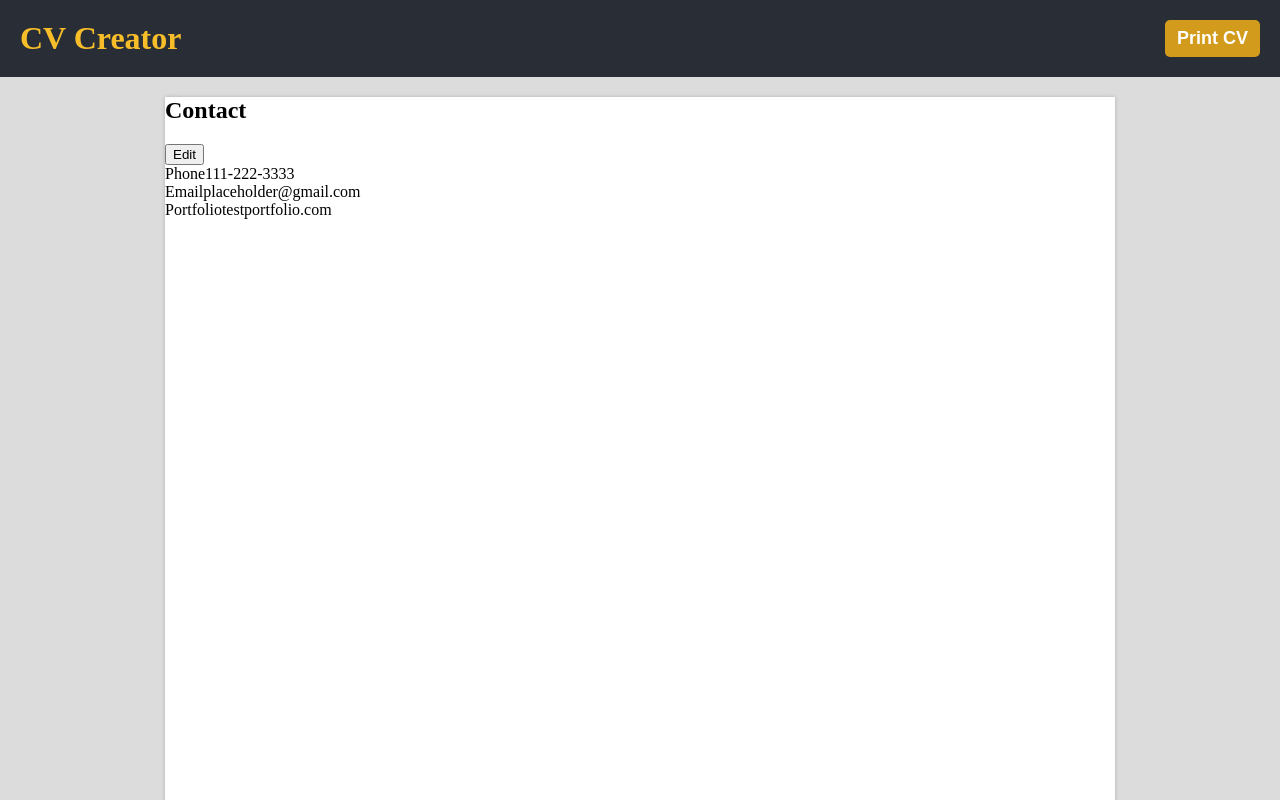
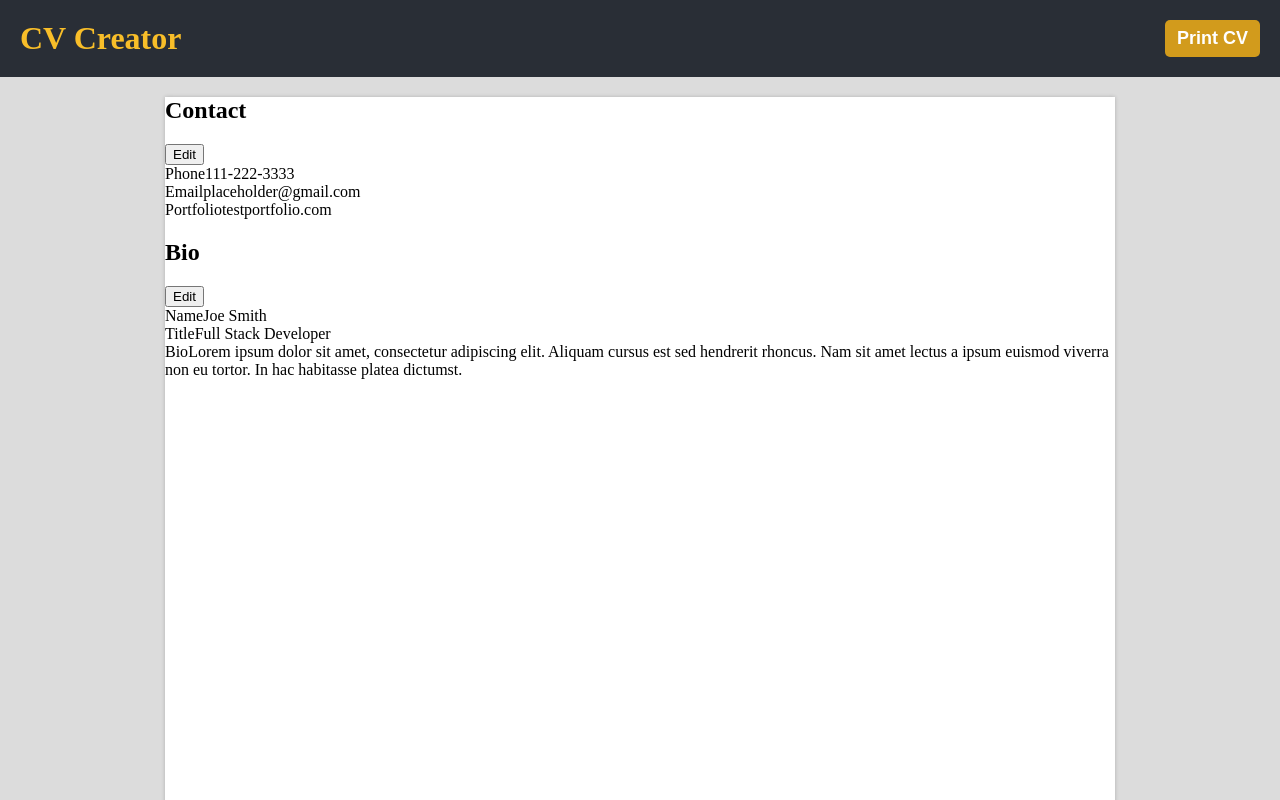
Before and after one commit to bst003/cv-project, a React (Create React App) app: page / in a window 1280 px wide. Shown: the top 800 px of the page. Built offline with nearby package versions, Linux system fonts and the light colour scheme.

Commit message:
Create CvHeader component

```diff
--- /dev/null
+++ b/src/components/CvHeader.jsx
@@ -0,0 +1,149 @@
+// Contact.jsx
+
+import "./Contact.scss";
+
+import React, { Component } from "react";
+import uniqid from "uniqid";
+import EditForm from "./EditForm";
+
+/*
+
+How to edit?
+    ***Separate edit box that appears on click?***
+    Click edit and fields change into inputs and edit turns into save?
+
+State
+    Phone
+    Email
+    LinkedIn
+
+*/
+
+class CvHeader extends Component {
+    constructor(props) {
+        super(props);
+
+        this.state = {
+            editing: false,
+            fields: [
+                {
+                    value: "Joe Smith",
+                    name: "Name",
+                    inputType: "text",
+                    id: uniqid(),
+                },
+                {
+                    value: "Full Stack Developer",
+                    name: "Title",
+                    inputType: "text",
+                    id: uniqid(),
+                },
+                {
+                    value: "Lorem ipsum dolor sit amet, consectetur adipiscing elit. Aliquam cursus est sed hendrerit rhoncus. Nam sit amet lectus a ipsum euismod viverra non eu tortor. In hac habitasse platea dictumst.",
+                    name: "Bio",
+                    inputType: "textarea",
+                    id: uniqid(),
+                },
+            ],
+        };
+
+        this.editContactInfo = this.editContactInfo.bind(this);
+        this.onInputChange = this.onInputChange.bind(this);
+        this.submitContactInfo = this.submitContactInfo.bind(this);
+    }
+
+    onInputChange(e) {
+        const fieldData = {
+            value: e.currentTarget.value,
+            name: e.currentTarget.getAttribute("data-full-name"),
+            inputType: e.currentTarget.getAttribute("type"),
+            id: e.currentTarget.getAttribute("data-key"),
+        };
+
+        const { fields } = this.state;
+
+        const findMatchingKey = (element) => {
+            console.log(element);
+            if (element.id === fieldData.id) {
+                return true;
+            }
+            return false;
+        };
+
+        const editFieldIndex = fields.findIndex(findMatchingKey);
+
+        this.setState(
+            {
+                fields: [
+                    ...fields.slice(0, editFieldIndex),
+                    fieldData,
+                    ...fields.slice(editFieldIndex + 1),
+                ],
+            },
+            () => {
+                console.log(fields);
+            }
+        );
+    }
+
+    editContactInfo(e) {
+        this.setState({
+            editing: true,
+        });
+    }
+
+    submitContactInfo() {
+        this.setState({
+            editing: false,
+        });
+    }
+
+    render() {
+        const { editing, fields } = this.state;
+
+        const cvHeaderContents = () => {
+            let info;
+
+            if (editing) {
+                info = (
+                    <EditForm
+                        onSubmitForm={this.submitContactInfo}
+                        onInputChanged={this.onInputChange}
+                        formFields={fields}
+                    />
+                );
+            } else {
+                const headerFields = [];
+
+                fields.forEach((field) => {
+                    headerFields.push(
+                        <div className="contact-type" key={field.id}>
+                            {field.name}
+                            {field.value}
+                        </div>
+                    );
+                });
+
+                info = (
+                    <div>
+                        <button onClick={!editing ? this.editContactInfo : null} type="button">
+                            Edit
+                        </button>
+                        {headerFields}
+                    </div>
+                );
+            }
+
+            return info;
+        };
+
+        return (
+            <div>
+                <h2>Bio</h2>
+                {cvHeaderContents()}
+            </div>
+        );
+    }
+}
+
+export default CvHeader;
--- a/src/components/Resume.jsx
+++ b/src/components/Resume.jsx
@@ -5,6 +5,7 @@ import "./Resume.scss";
 import React, { Component } from "react";
 
 import Contact from "./Contact";
+import CvHeader from "./CvHeader";
 
 class Resume extends Component {
     render() {
@@ -12,6 +13,7 @@ class Resume extends Component {
             <div className="resume-contain">
                 <div className="resume">
                     <Contact />
+                    <CvHeader />
                 </div>
             </div>
         );
```
